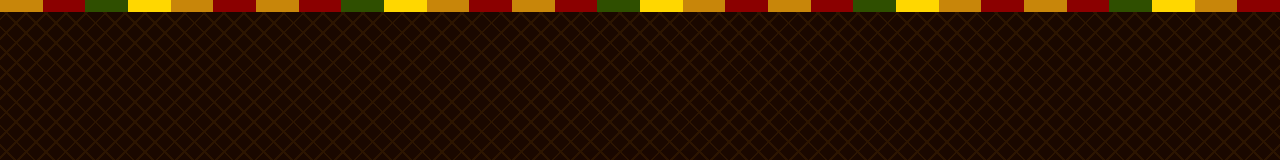
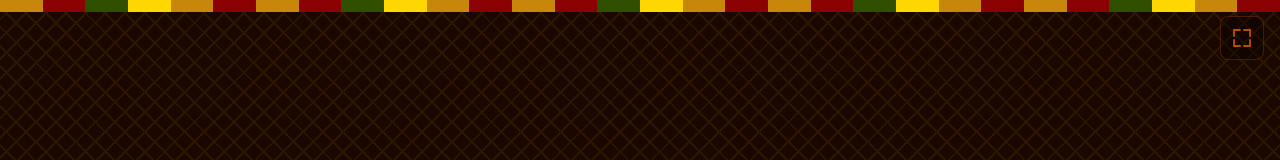
Before and after one commit to adeotiib/ayo-game, a Next.js app: page / in a window 1280 px wide. Shown: the top 160 px of the page. Built offline with nearby package versions, Linux system fonts and the light colour scheme.

Commit message:
Add fullscreen toggle button (top-right) on menu and game screens

```diff
--- /dev/null
+++ b/components/FullscreenButton.tsx
@@ -0,0 +1,54 @@
+'use client';
+
+interface Props {
+  isFullscreen: boolean;
+  onToggle: () => void;
+  className?: string;
+}
+
+export function FullscreenButton({ isFullscreen, onToggle, className = '' }: Props) {
+  return (
+    <button
+      onClick={onToggle}
+      title={isFullscreen ? 'Exit fullscreen' : 'Enter fullscreen'}
+      aria-label={isFullscreen ? 'Exit fullscreen' : 'Enter fullscreen'}
+      className={`${className}
+        min-w-[44px] min-h-[44px] flex items-center justify-center
+        text-amber-700 border border-amber-800/40 rounded-lg
+        bg-black/30 hover:bg-amber-900/40 hover:text-amber-400
+        active:scale-95 transition-all`}
+    >
+      {isFullscreen ? <CompressIcon /> : <ExpandIcon />}
+    </button>
+  );
+}
+
+function ExpandIcon() {
+  return (
+    <svg width="18" height="18" viewBox="0 0 18 18" fill="none" stroke="currentColor" strokeWidth="1.8" strokeLinecap="round">
+      {/* top-left corner */}
+      <path d="M1 7V1h6" />
+      {/* top-right corner */}
+      <path d="M17 7V1h-6" />
+      {/* bottom-left corner */}
+      <path d="M1 11v6h6" />
+      {/* bottom-right corner */}
+      <path d="M17 11v6h-6" />
+    </svg>
+  );
+}
+
+function CompressIcon() {
+  return (
+    <svg width="18" height="18" viewBox="0 0 18 18" fill="none" stroke="currentColor" strokeWidth="1.8" strokeLinecap="round">
+      {/* top-left corner pointing inward */}
+      <path d="M7 1v6H1" />
+      {/* top-right corner pointing inward */}
+      <path d="M11 1v6h6" />
+      {/* bottom-left corner pointing inward */}
+      <path d="M7 17v-6H1" />
+      {/* bottom-right corner pointing inward */}
+      <path d="M11 17v-6h6" />
+    </svg>
+  );
+}
--- a/components/GameCanvas.tsx
+++ b/components/GameCanvas.tsx
@@ -4,10 +4,13 @@ import { Suspense } from 'react';
 import { Scene3D } from './game/Scene3D';
 import { useGameStore } from '@/lib/gameStore';
 import { P1_STORE, P2_STORE } from '@/lib/gameLogic';
+import { useFullscreen } from '@/lib/useFullscreen';
+import { FullscreenButton } from './FullscreenButton';
 
 function HUD() {
   const { displayPits, currentPlayer, phase, winner, mode, goToMenu, startGame, handPlayer } =
     useGameStore();
+  const { isFullscreen, toggle: toggleFs, supported: fsSupported } = useFullscreen();
 
   const p1Score = displayPits[P1_STORE];
   const p2Score = displayPits[P2_STORE];
@@ -55,6 +58,15 @@ function HUD() {
       >
         ← MENU
       </button>
+
+      {/* ── Fullscreen button (top right) ── */}
+      {fsSupported && (
+        <FullscreenButton
+          isFullscreen={isFullscreen}
+          onToggle={toggleFs}
+          className="absolute top-2 right-2 pointer-events-auto"
+        />
+      )}
 
       {/* ── Game over overlay ── */}
       {phase === 'gameover' && (
--- a/components/Menu.tsx
+++ b/components/Menu.tsx
@@ -1,8 +1,11 @@
 'use client';
 import { useGameStore } from '@/lib/gameStore';
+import { useFullscreen } from '@/lib/useFullscreen';
+import { FullscreenButton } from './FullscreenButton';
 
 export function Menu() {
   const { startGame } = useGameStore();
+  const { isFullscreen, toggle: toggleFs, supported: fsSupported } = useFullscreen();
 
   return (
     <div className="relative w-full h-full flex flex-col items-center justify-center bg-[#1A0800] overflow-hidden">
@@ -21,6 +24,15 @@ export function Menu() {
 
       {/* Glow */}
       <div className="absolute w-64 h-64 bg-amber-700/20 rounded-full blur-3xl pointer-events-none" />
+
+      {/* Fullscreen button */}
+      {fsSupported && (
+        <FullscreenButton
+          isFullscreen={isFullscreen}
+          onToggle={toggleFs}
+          className="absolute top-4 right-4"
+        />
+      )}
 
       {/* Title */}
       <div className="relative text-center mb-8 sm:mb-10 px-4">
--- /dev/null
+++ b/lib/useFullscreen.ts
@@ -0,0 +1,42 @@
+'use client';
+import { useState, useEffect, useCallback } from 'react';
+
+export function useFullscreen() {
+  const [isFullscreen, setIsFullscreen] = useState(false);
+
+  useEffect(() => {
+    const onChange = () =>
+      setIsFullscreen(
+        !!(document.fullscreenElement || (document as any).webkitFullscreenElement),
+      );
+    document.addEventListener('fullscreenchange', onChange);
+    document.addEventListener('webkitfullscreenchange', onChange);
+    return () => {
+      document.removeEventListener('fullscreenchange', onChange);
+      document.removeEventListener('webkitfullscreenchange', onChange);
+    };
+  }, []);
+
+  const toggle = useCallback(async () => {
+    try {
+      const el = document.documentElement as any;
+      const fsEl = (document as any).fullscreenElement ?? (document as any).webkitFullscreenElement;
+      if (!fsEl) {
+        await (el.requestFullscreen?.() ?? el.webkitRequestFullscreen?.());
+      } else {
+        await (document.exitFullscreen?.() ?? (document as any).webkitExitFullscreen?.());
+      }
+    } catch {
+      // Fullscreen not supported (iOS Safari) — silently ignore
+    }
+  }, []);
+
+  const supported =
+    typeof document !== 'undefined' &&
+    !!(
+      (document.documentElement as any).requestFullscreen ||
+      (document.documentElement as any).webkitRequestFullscreen
+    );
+
+  return { isFullscreen, toggle, supported };
+}
```
